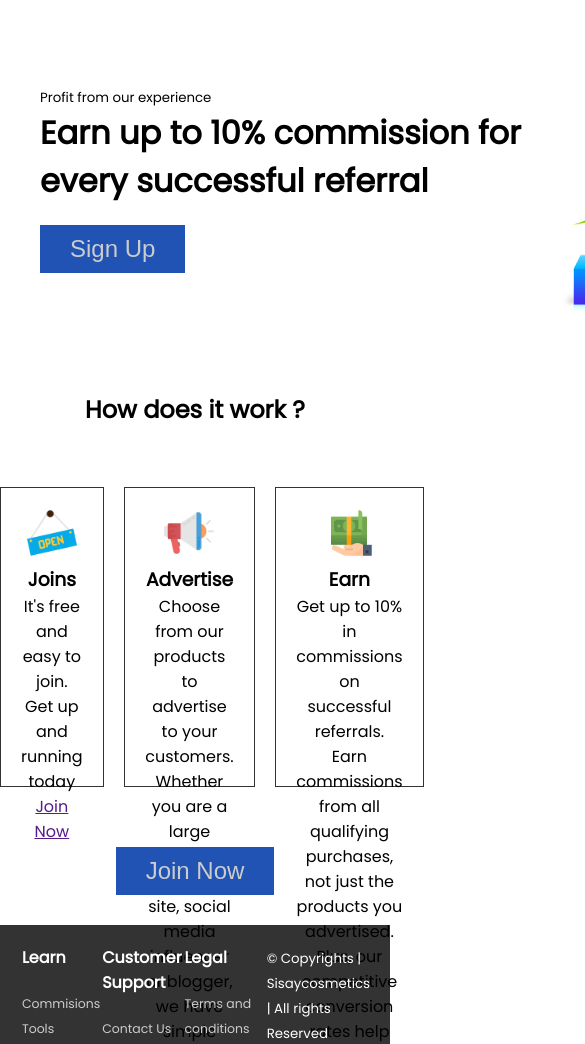
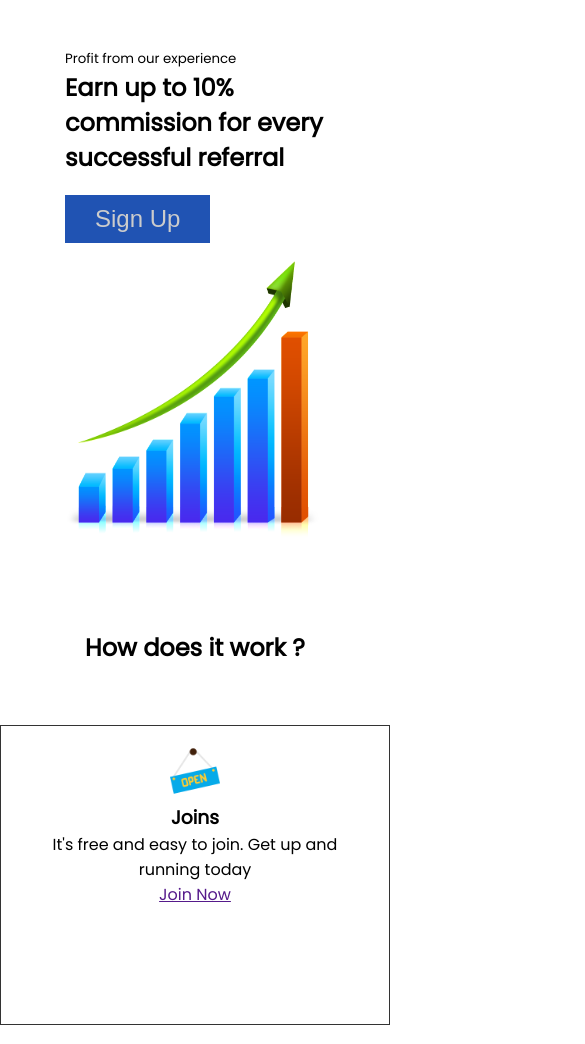
Before and after one commit to Kingscliq/landing-page-for-affiliate-marketing, a plain HTML site: page index.html in a window 390 px wide. Shown: the part 102-1146 px from the top of the page, 585 px wide, since content can reach past the window. Drawn offline with Linux system fonts and the light colour scheme.

Commit message:
mobile responsive design

```diff
--- a/index.html
+++ b/index.html
@@ -94,7 +94,8 @@
 
             </ul>
         </div>
-        <div>
+
+        <div class="last-ele-footer">
             <small>&copy; Copyrights | Sisaycosmetics | All rights Reserved</small>
         </div>
     </footer>
--- a/style.css
+++ b/style.css
@@ -27,7 +27,7 @@ nav{
     margin-left: 40px;
     animation: main-article;
     animation-duration: 2s;
-    width: 500px
+    max-width: 500px
 }
 @keyframes main-article{
     0%{margin-left: -1500px}
@@ -140,3 +140,52 @@ nav{
     margin-top: 20px;
 
 }
+.invisible{
+    display: none
+}
+
+@media only screen and (max-width: 768px){
+    .main-info article{
+        display: grid;
+        grid-template-columns: 1fr;
+        align-items: center;
+        justify-items: center;
+        text-align: center;
+
+
+
+    }
+    .main{
+        display: grid;
+        grid-template-columns: 1fr;
+        align-items: center;
+        justify-items: center;
+        grid-auto-rows: minmax(100px, auto);
+        width: 100%;
+        padding: 20px;
+
+
+
+    }
+    .main article {
+        max-width: 300px;
+
+    }
+    .main article h1{
+        font-size: 1.5rem
+    }
+    .main-footer{
+        display: grid;
+        grid-template-columns: 1fr 2fr 1fr;
+        align-items: start;
+        justify-items: center;
+        background: #333;
+        color: white;
+        padding: 20px;
+        grid-gap: 1em
+}
+.last-ele-footer{
+    grid-column: 1/4
+}
+
+}
```
